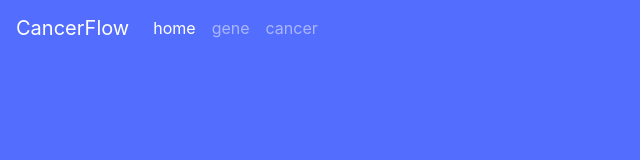
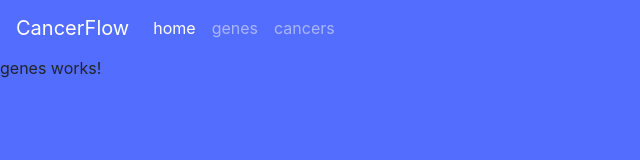
Before and after one commit to agduncan94/cancer-flow, an Angular app: page /genes in a window 1280 px wide. Before the commit this address led to /. Shown: the top 160 px of the page, without its empty margins (0-640 px from the left). Built offline with nearby package versions, Linux system fonts and the light colour scheme.

Commit message:
add gene page

```diff
--- a/src/app/app-routing.module.ts
+++ b/src/app/app-routing.module.ts
@@ -1,9 +1,12 @@
 import { NgModule } from '@angular/core';
 import { RouterModule, Routes } from '@angular/router';
 import { HomepageComponent } from './homepage/homepage.component'
+import { GenesComponent } from './genes/genes.component'
 
 const routes: Routes = [
-  { path: '', component: HomepageComponent }
+  { path: '', component: HomepageComponent },
+  { path: 'genes', component: GenesComponent },
+  { path: 'genes/:id', component: GenesComponent }
 ];
 
 @NgModule({
--- a/src/app/app.module.ts
+++ b/src/app/app.module.ts
@@ -6,13 +6,15 @@ import { AppComponent } from './app.component';
 import { HomepageComponent } from './homepage/homepage.component';
 import { AppRoutingModule } from './/app-routing.module';
 import { NavbarComponent } from './navbar/navbar.component';
+import { GenesComponent } from './genes/genes.component';
 
 
 @NgModule({
   declarations: [
     AppComponent,
     HomepageComponent,
-    NavbarComponent
+    NavbarComponent,
+    GenesComponent
   ],
   imports: [
     BrowserModule,
--- /dev/null
+++ b/src/app/genes/genes.component.html
@@ -0,0 +1,3 @@
+<p>
+  genes works!
+</p>
--- /dev/null
+++ b/src/app/genes/genes.component.ts
@@ -0,0 +1,15 @@
+import { Component, OnInit } from '@angular/core';
+
+@Component({
+  selector: 'app-genes',
+  templateUrl: './genes.component.html',
+  styleUrls: ['./genes.component.css']
+})
+export class GenesComponent implements OnInit {
+
+  constructor() { }
+
+  ngOnInit() {
+  }
+
+}
--- a/src/app/navbar/navbar.component.html
+++ b/src/app/navbar/navbar.component.html
@@ -1,18 +1,18 @@
 <nav class="navbar navbar-dark navbar-expand-lg ">
-  <a class="navbar-brand" href="#">CancerFlow</a>
+  <a class="navbar-brand" routerLink="/">CancerFlow</a>
   <button class="navbar-toggler" type="button" data-toggle="collapse" data-target="#navbarNav" aria-controls="navbarNav" aria-expanded="false" aria-label="Toggle navigation">
     <span class="navbar-toggler-icon"></span>
   </button>
   <div class="collapse navbar-collapse" id="navbarNav">
     <ul class="navbar-nav">
       <li class="nav-item active">
-        <a class="nav-link" href="#">home</a>
+        <a class="nav-link" routerLink="/">home</a>
       </li>
       <li class="nav-item">
-        <a class="nav-link" href="#">gene</a>
+        <a class="nav-link" routerLink="/genes">genes</a>
       </li>
       <li class="nav-item">
-        <a class="nav-link" href="#">cancer</a>
+        <a class="nav-link" routerLink="/cancers">cancers</a>
       </li>
     </ul>
   </div>
```
Also changed, not shown: src/app/genes/genes.component.css (added), 1 other file (tests, documents, lock files or other folders).
